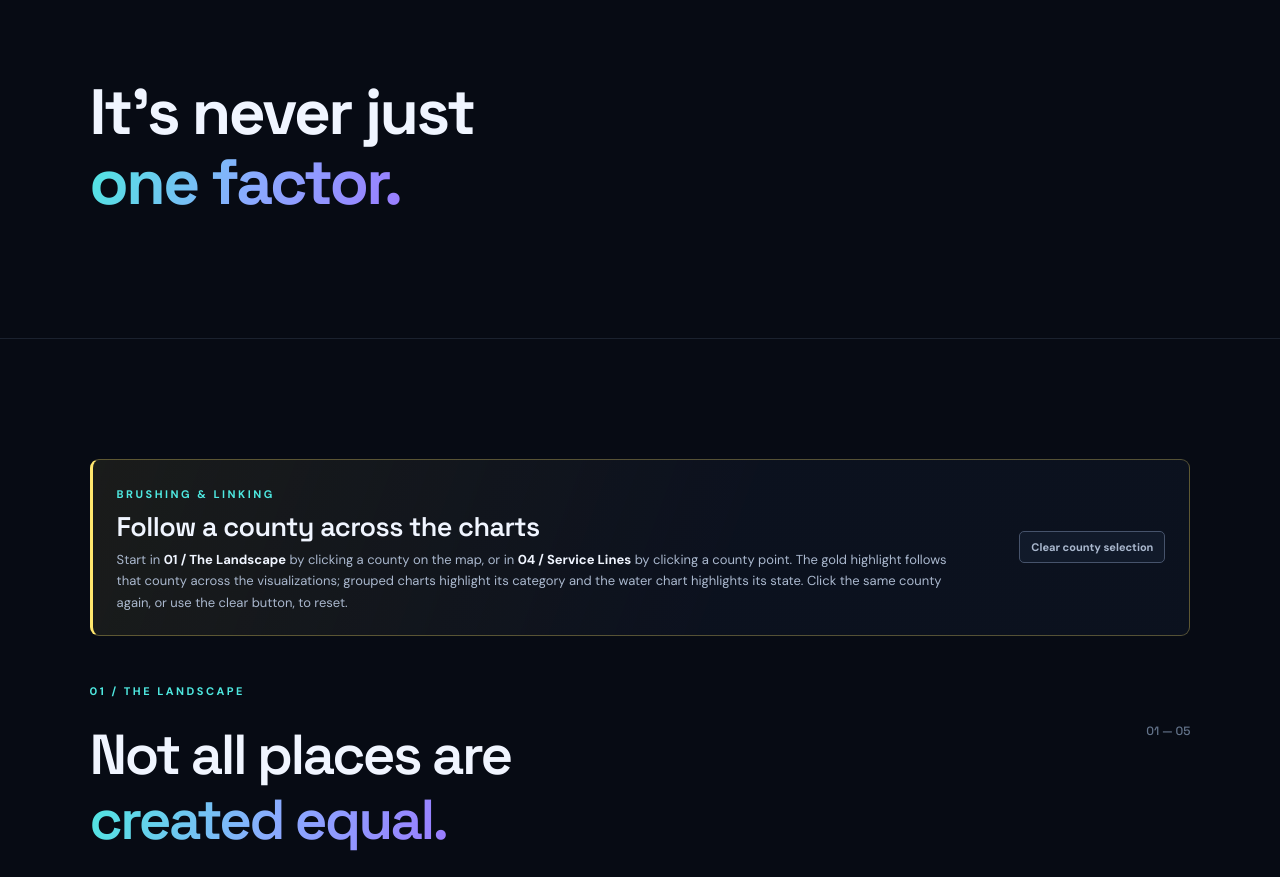
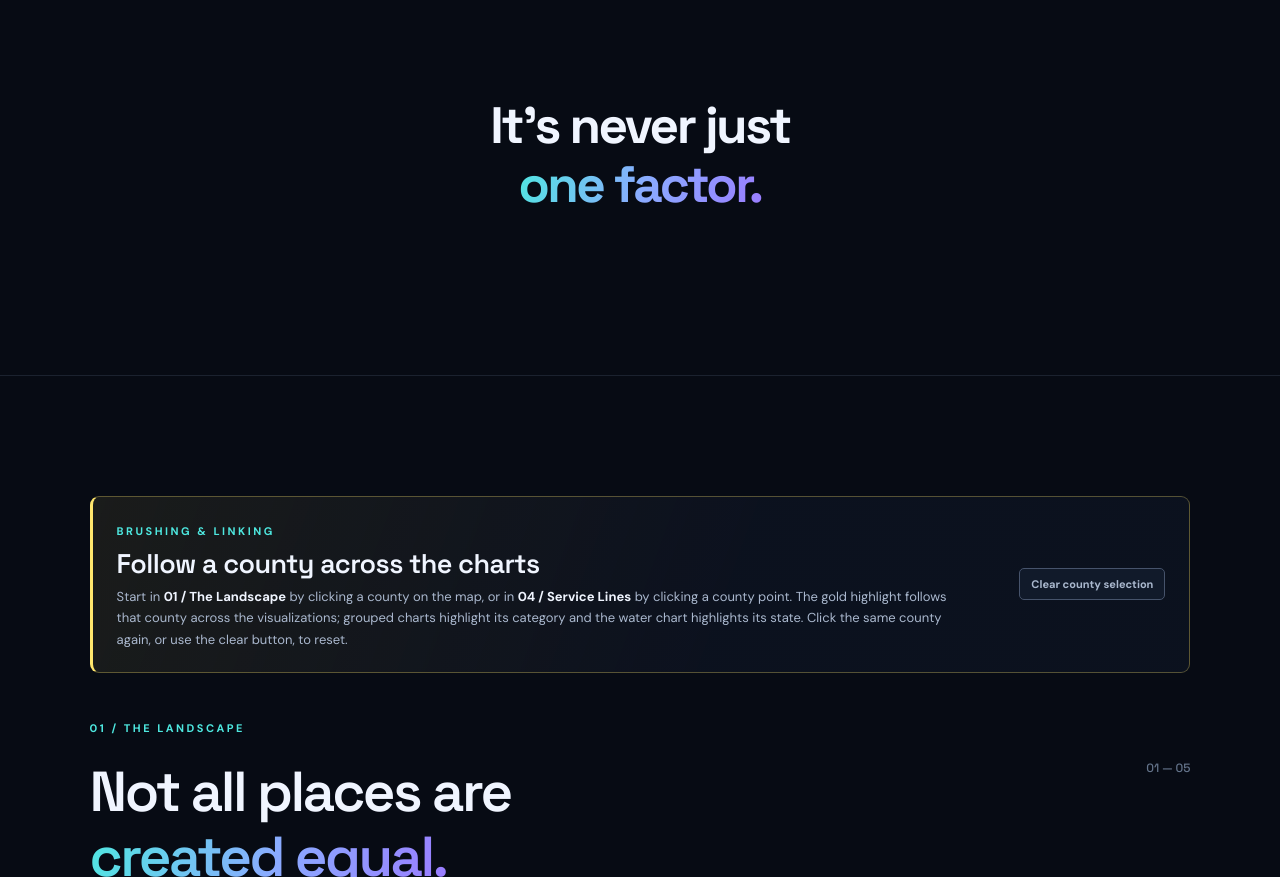
Before and after one commit to shanmathig/datacentered, a plain HTML site: page index.html in a window 1280 px wide. Shown: the part 1407-2284 px from the top of the page. Drawn offline with nearby package versions, Linux system fonts and the light colour scheme; no server answers.

Commit message:
Refactor overview heading styles
Updated margin and font size for overview heading.

```diff
--- a/css/style.css
+++ b/css/style.css
@@ -232,9 +232,9 @@ footer a:last-child { color: var(--cyan); }
 }
 
 .overview-heading {
-  margin-top: 80px;
-  margin-bottom: 0;
-  font-size: clamp(2.5rem, 5vw, 5rem);
+  margin: 100px auto 40px;
+  text-align: center;
+  font-size: clamp(2.5rem, 4vw, 4rem);
   font-weight: 700;
-  line-height: 1.1;
+  line-height: 1.15;
 }
```
